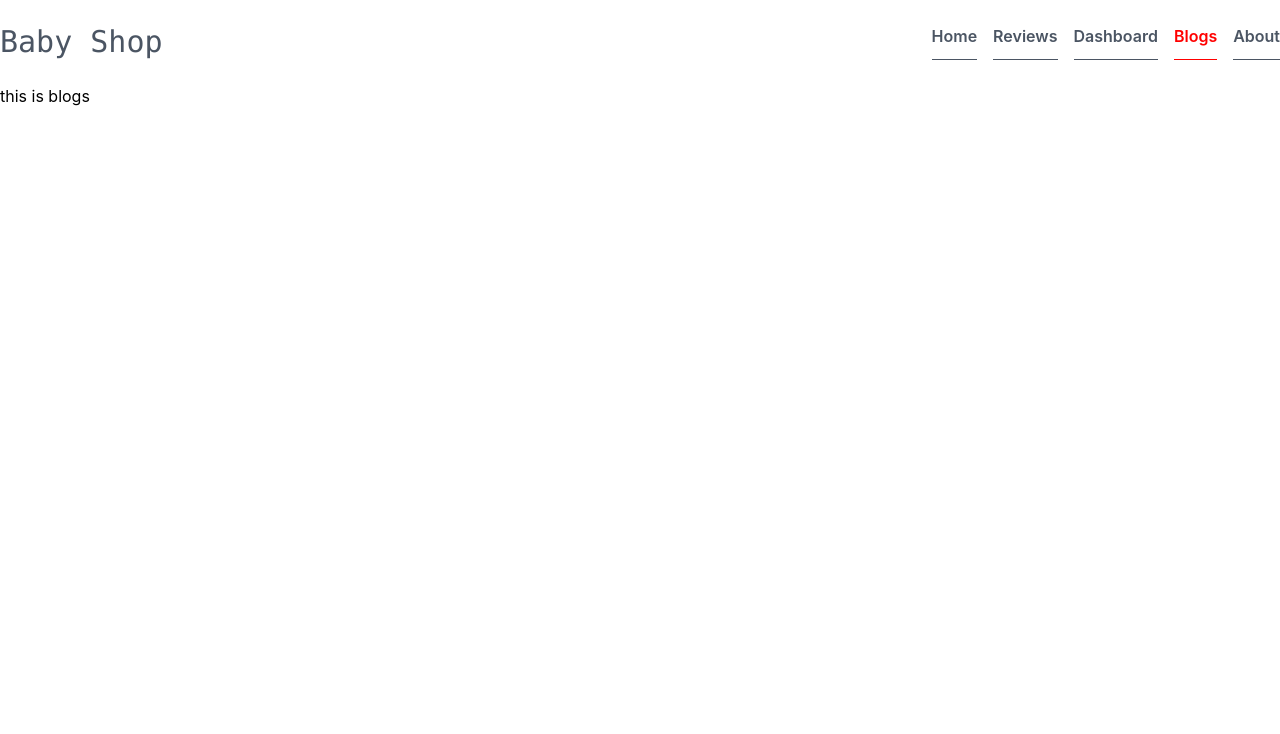
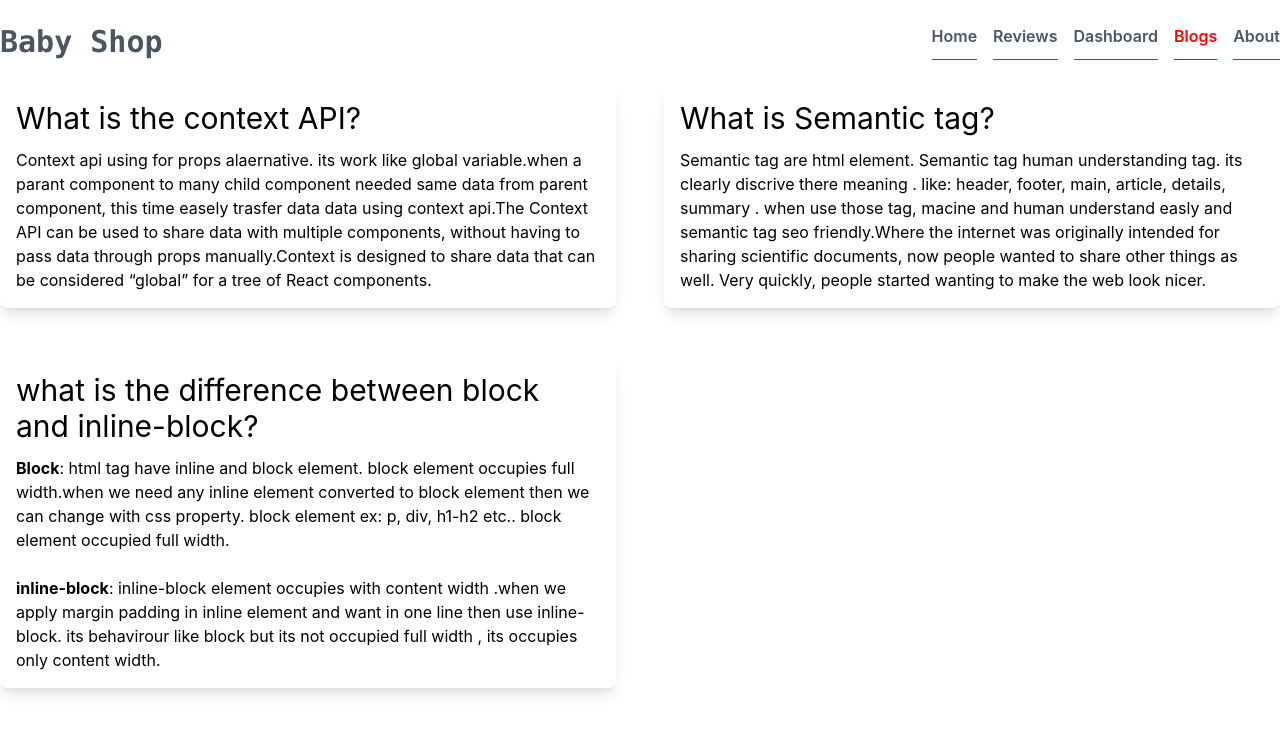
Before and after one commit to akashwebs/baby-shop-product-analysis-client, a React (Create React App) app: page /blogs in a window 1280 px wide. Shown: the top 734 px of the page. Built offline with nearby package versions, Linux system fonts and the light colour scheme.

Commit message:
done faq

```diff
--- a/src/Components/Blogs/Blogs.js
+++ b/src/Components/Blogs/Blogs.js
@@ -2,8 +2,25 @@ import React from 'react';
 
 const Blogs = () => {
     return (
-        <div>
-            <h2>this is blogs</h2>
+        <div className='grid grid-cols-1 md:grid-cols-2 gap-12'>
+            <div className='shadow-lg p-4 rounded-lg'>
+                <h2 className='text-3xl mb-3'>What is the context API?</h2>
+                <p className=''>Context api using for props alaernative. its work like global variable.when a parant component to many child  component needed same data from parent component, this time easely trasfer data data using context api.The Context API can be used to share data with multiple components, without having to pass data through props manually.Context is designed to share data that can be considered “global” for a tree of React components. </p>
+            </div>
+            <div className='shadow-lg p-4 rounded-lg'>
+                <h2 className='text-3xl mb-3'>What is Semantic tag?</h2>
+                <p className=''>Semantic tag are html element. Semantic tag human understanding tag. its clearly discrive there meaning . like: header, footer, main, article, details, summary . when use those tag, macine and human understand easly and semantic tag seo friendly.Where the internet was originally intended for sharing scientific documents, now people wanted to share other things as well. Very quickly, people started wanting to make the web look nicer.   </p>
+            </div>
+            <div className='shadow-lg p-4 rounded-lg'>
+                <h2 className='text-3xl mb-3'>what is the difference between block and inline-block?</h2>
+                <p>
+                    <strong>Block</strong>: html tag have inline and block element. block element occupies full width.when we need any inline element converted to block element then we can change with css property. block element ex: p, div, h1-h2 etc.. block element occupied full width.
+                </p>
+                <br></br>
+                <p>
+                    <strong>inline-block</strong>: inline-block element occupies with content width .when we apply margin padding in inline element and want in one line then use inline-block. its behavirour like block but its not occupied full width , its occupies only content width.
+                </p>
+            </div>
         </div>
     );
 };
--- a/src/Components/Header/Header.js
+++ b/src/Components/Header/Header.js
@@ -8,7 +8,7 @@ const Header = () => {
             <div className='grid grid-cols-1 md:grid-cols-2  py-6 container mx-auto'>
                 <div>
                     <Link to={'/'}>
-                    <h3 className='md:block hidden text-gray-600 text-3xl font-mono'>Baby Shop</h3>
+                    <h3 className='md:block hidden text-gray-600 text-3xl font-mono font-extrabold'>Baby Shop</h3>
                     </Link>
                 </div>
                 <div className='flex md:justify-end justify-center gap-x-4 text-gray-600 menu '>
--- a/src/Components/Review/Review.js
+++ b/src/Components/Review/Review.js
@@ -4,9 +4,9 @@ import './Review.css'
 const Review = ({ review }) => {
     const { name, comment, image, rating } = review;
     return (
-        <div className='px-10 py-6 bg-[#120E43] text-white rounded-lg'>
+        <div className='px-10 py-8 bg-[#120E43] text-white rounded-lg'>
             <div className='review-comment bg-white text-gray-700 text-sm rounded-lg p-8'>
-                <p>{comment}</p>
+                <p>{comment.slice(0,450)}</p>
             </div>
             <div className='flex  gap-5 items-center'>
                 <div className=''>
--- a/src/Components/Reviews/Reviews.js
+++ b/src/Components/Reviews/Reviews.js
@@ -20,7 +20,7 @@ const Reviews = () => {
 
     return (
         <div className='mb-12'>
-            <h3 className='text-5xl uppercase font-bold text-center my-5' style={pathname.includes('reviews')? {display:'none'}: {display:'block'}}>Reviews</h3>
+            <h3 className='text-5xl uppercase font-bold text-center my-5 text-[#120E43]' style={pathname.includes('reviews')? {display:'none'}: {display:'block'}}>Reviews</h3>
             <div className='grid grid-cols-1 md:grid-cols-3 gap-12'>
                 {
 
```
Also changed, not shown: public/review.json (+6 -6 lines).
